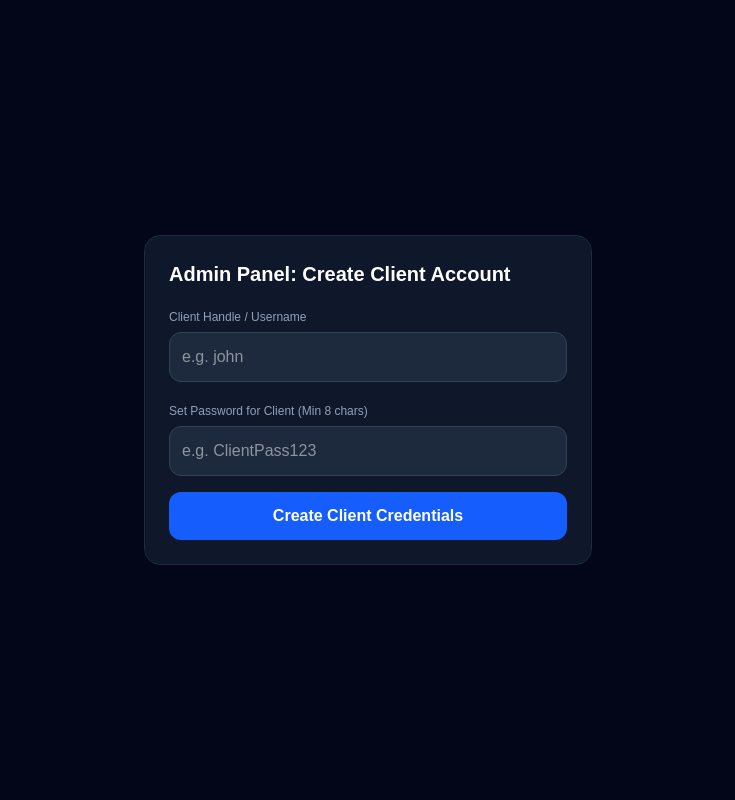
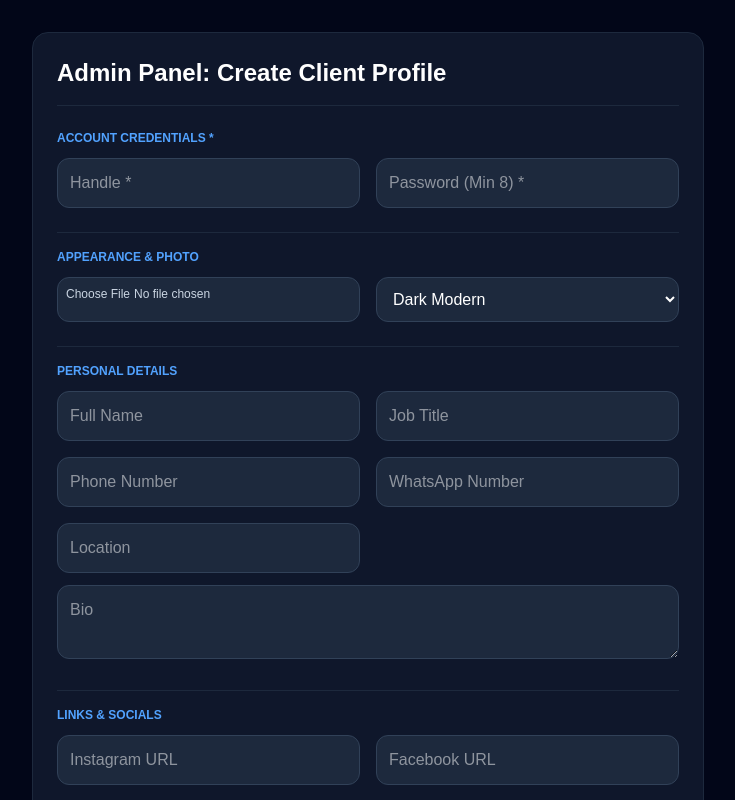
Before and after one commit to michu846/nexxconnect, a Next.js app: page /admin in a window 1280 px wide. Shown: the top 800 px of the page, without its empty margins (272-1007 px from the left). Built offline with nearby package versions, Linux system fonts and the light colour scheme.

Commit message:
Add WhatsApp, Google Reviews, Payment Link, and full admin field mapping

```diff
--- a/app/admin/page.tsx
+++ b/app/admin/page.tsx
@@ -5,7 +5,37 @@ import { useState } from 'react';
 export default function AdminPage() {
   const [handle, setHandle] = useState('');
   const [password, setPassword] = useState('');
+  const [fullName, setFullName] = useState('');
+  const [jobTitle, setJobTitle] = useState('');
+  const [phone, setPhone] = useState('');
+  const [whatsapp, setWhatsapp] = useState('');
+  const [location, setLocation] = useState('');
+  const [bio, setBio] = useState('');
+  const [theme, setTheme] = useState('dark');
+  const [avatarUrl, setAvatarUrl] = useState('');
+
+  // Links
+  const [facebook, setFacebook] = useState('');
+  const [instagram, setInstagram] = useState('');
+  const [linkedin, setLinkedin] = useState('');
+  const [website, setWebsite] = useState('');
+  const [googleReviews, setGoogleReviews] = useState('');
+  const [paymentLink, setPaymentLink] = useState('');
+
   const [loading, setLoading] = useState(false);
+
+  const handleImageUpload = (e: React.ChangeEvent<HTMLInputElement>) => {
+    const file = e.target.files?.[0];
+    if (file) {
+      if (file.size > 2 * 1024 * 1024) {
+        alert('Image size must be under 2MB');
+        return;
+      }
+      const reader = new FileReader();
+      reader.onloadend = () => setAvatarUrl(reader.result as string);
+      reader.readAsDataURL(file);
+    }
+  };
 
   const handleCreateClient = async (e: React.FormEvent) => {
     e.preventDefault();
@@ -15,62 +45,97 @@ export default function AdminPage() {
       const res = await fetch('/api/admin/create-user', {
         method: 'POST',
         headers: { 'Content-Type': 'application/json' },
-        body: JSON.stringify({ handle, password }),
+        body: JSON.stringify({
+          handle,
+          password,
+          full_name: fullName,
+          job_title: jobTitle,
+          phone,
+          whatsapp,
+          location,
+          bio,
+          theme,
+          avatar_url: avatarUrl,
+          facebook,
+          instagram,
+          linkedin,
+          website,
+          google_reviews: googleReviews,
+          payment_link: paymentLink,
+        }),
       });
 
-      const data = await res.json().catch(() => null);
+      const data = await res.json();
 
       if (res.ok && data?.success) {
-        alert(`Account created successfully!\n\nHandle: ${data.handle}\nPassword: ${password}`);
-        setHandle('');
-        setPassword('');
+        alert(`Account Created Successfully!\nLive Link: https://nexxconnect.vercel.app/${data.handle}`);
+        setHandle(''); setPassword(''); setFullName(''); setJobTitle(''); setPhone(''); setWhatsapp(''); setLocation(''); setBio(''); setAvatarUrl(''); setFacebook(''); setInstagram(''); setLinkedin(''); setWebsite(''); setGoogleReviews(''); setPaymentLink('');
       } else {
-        alert(`Error: ${data?.error || `Server responded with status ${res.status}`}`);
+        alert(`Error: ${data?.error || 'Failed to create account'}`);
       }
     } catch (err: any) {
-      alert(`Client Network Error: ${err.message || 'Failed to reach API endpoint'}`);
+      alert(`Network Error: ${err.message}`);
     } finally {
       setLoading(false);
     }
   };
 
   return (
-    <div className="min-h-screen bg-slate-950 text-white flex items-center justify-center p-4">
-      <form onSubmit={handleCreateClient} className="w-full max-w-md bg-slate-900 border border-slate-800 p-6 rounded-2xl space-y-4">
-        <h1 className="text-xl font-bold">Admin Panel: Create Client Account</h1>
+    <div className="min-h-screen bg-slate-950 text-white p-4 sm:p-8 flex flex-col items-center">
+      <div className="w-full max-w-2xl bg-slate-900 border border-slate-800 p-6 rounded-2xl space-y-6">
+        <h1 className="text-2xl font-bold border-b border-slate-800 pb-4">Admin Panel: Create Client Profile</h1>
 
-        <div>
-          <label className="text-xs text-slate-400">Client Handle / Username</label>
-          <input
-            type="text"
-            placeholder="e.g. john"
-            value={handle}
-            onChange={(e) => setHandle(e.target.value)}
-            required
-            className="w-full p-3 bg-slate-800 rounded-xl border border-slate-700 mt-1 text-white"
-          />
-        </div>
+        <form onSubmit={handleCreateClient} className="space-y-6">
+          <div className="space-y-3">
+            <h2 className="text-xs font-bold text-blue-400 uppercase">Account Credentials *</h2>
+            <div className="grid grid-cols-1 sm:grid-cols-2 gap-4">
+              <input type="text" placeholder="Handle *" value={handle} onChange={(e) => setHandle(e.target.value)} required className="p-3 bg-slate-800 rounded-xl border border-slate-700 text-white" />
+              <input type="text" placeholder="Password (Min 8) *" value={password} onChange={(e) => setPassword(e.target.value)} required className="p-3 bg-slate-800 rounded-xl border border-slate-700 text-white" />
+            </div>
+          </div>
 
-        <div>
-          <label className="text-xs text-slate-400">Set Password for Client (Min 8 chars)</label>
-          <input
-            type="text"
-            placeholder="e.g. ClientPass123"
-            value={password}
-            onChange={(e) => setPassword(e.target.value)}
-            required
-            className="w-full p-3 bg-slate-800 rounded-xl border border-slate-700 mt-1 text-white"
-          />
-        </div>
+          <div className="space-y-3 pt-4 border-t border-slate-800">
+            <h2 className="text-xs font-bold text-blue-400 uppercase">Appearance & Photo</h2>
+            <div className="grid grid-cols-1 sm:grid-cols-2 gap-4">
+              <input type="file" accept="image/*" onChange={handleImageUpload} className="p-2 bg-slate-800 rounded-xl border border-slate-700 text-xs text-slate-300" />
+              <select value={theme} onChange={(e) => setTheme(e.target.value)} className="p-3 bg-slate-800 rounded-xl border border-slate-700 text-white">
+                <option value="dark">Dark Modern</option>
+                <option value="glass">Glassmorphism</option>
+                <option value="light">Minimal Light</option>
+                <option value="neon">Cyber Neon</option>
+              </select>
+            </div>
+          </div>
 
-        <button
-          type="submit"
-          disabled={loading}
-          className="w-full py-3 bg-blue-600 hover:bg-blue-500 font-semibold rounded-xl transition text-white"
-        >
-          {loading ? 'Creating Account...' : 'Create Client Credentials'}
-        </button>
-      </form>
+          <div className="space-y-3 pt-4 border-t border-slate-800">
+            <h2 className="text-xs font-bold text-blue-400 uppercase">Personal Details</h2>
+            <div className="grid grid-cols-1 sm:grid-cols-2 gap-4">
+              <input type="text" placeholder="Full Name" value={fullName} onChange={(e) => setFullName(e.target.value)} className="p-3 bg-slate-800 rounded-xl border border-slate-700 text-white" />
+              <input type="text" placeholder="Job Title" value={jobTitle} onChange={(e) => setJobTitle(e.target.value)} className="p-3 bg-slate-800 rounded-xl border border-slate-700 text-white" />
+              <input type="text" placeholder="Phone Number" value={phone} onChange={(e) => setPhone(e.target.value)} className="p-3 bg-slate-800 rounded-xl border border-slate-700 text-white" />
+              <input type="text" placeholder="WhatsApp Number" value={whatsapp} onChange={(e) => setWhatsapp(e.target.value)} className="p-3 bg-slate-800 rounded-xl border border-slate-700 text-white" />
+              <input type="text" placeholder="Location" value={location} onChange={(e) => setLocation(e.target.value)} className="p-3 bg-slate-800 rounded-xl border border-slate-700 text-white" />
+            </div>
+            <textarea placeholder="Bio" value={bio} onChange={(e) => setBio(e.target.value)} rows={2} className="w-full p-3 bg-slate-800 rounded-xl border border-slate-700 text-white" />
+          </div>
+
+          <div className="space-y-3 pt-4 border-t border-slate-800">
+            <h2 className="text-xs font-bold text-blue-400 uppercase">Links & Socials</h2>
+            <div className="grid grid-cols-1 sm:grid-cols-2 gap-4">
+              <input type="text" placeholder="Instagram URL" value={instagram} onChange={(e) => setInstagram(e.target.value)} className="p-3 bg-slate-800 rounded-xl border border-slate-700 text-white" />
+              <input type="text" placeholder="Facebook URL" value={facebook} onChange={(e) => setFacebook(e.target.value)} className="p-3 bg-slate-800 rounded-xl border border-slate-700 text-white" />
+              <input type="text" placeholder="LinkedIn URL" value={linkedin} onChange={(e) => setLinkedin(e.target.value)} className="p-3 bg-slate-800 rounded-xl border border-slate-700 text-white" />
+              <input type="text" placeholder="Website URL" value={website} onChange={(e) => setWebsite(e.target.value)} className="p-3 bg-slate-800 rounded-xl border border-slate-700 text-white" />
+              <input type="text" placeholder="Google Reviews Link" value={googleReviews} onChange={(e) => setGoogleReviews(e.target.value)} className="p-3 bg-slate-800 rounded-xl border border-slate-700 text-white" />
+              <input type="text" placeholder="Payment / UPI Link" value={paymentLink} onChange={(e) => setPaymentLink(e.target.value)} className="p-3 bg-slate-800 rounded-xl border border-slate-700 text-white" />
+            </div>
+          </div>
+
+          <button type="submit" disabled={loading} className="w-full py-4 bg-blue-600 font-bold rounded-xl text-white">
+            {loading ? 'Creating...' : 'Create Account & Save All Fields'}
+          </button>
+        </form>
+      </div>
     </div>
   );
 }
--- a/app/api/admin/create-user/route.tsx
+++ b/app/api/admin/create-user/route.tsx
@@ -5,52 +5,32 @@ export async function POST(req: Request) {
   const url = (process.env.NEXT_PUBLIC_SUPABASE_URL || '').trim();
   const key = (process.env.SUPABASE_SERVICE_ROLE_KEY || '').trim();
 
-  if (!url || !key) {
-    return NextResponse.json({ error: 'Server misconfiguration: Missing Envs' }, { status: 500 });
-  }
+  if (!url || !key) return NextResponse.json({ error: 'Missing Envs' }, { status: 500 });
 
   const supabase = createClient(url, key);
 
   try {
     const body = await req.json();
     const {
-      handle,
-      password,
-      full_name,
-      job_title,
-      phone,
-      location,
-      bio,
-      theme,
-      avatar_url,
-      facebook,
-      instagram,
-      linkedin,
-      website,
+      handle, password, full_name, job_title, phone, whatsapp, location, bio, theme, avatar_url, facebook, instagram, linkedin, website, google_reviews, payment_link
     } = body;
 
     const cleanHandle = handle.toLowerCase().trim();
     const email = `${cleanHandle}@nexxconnect.internal`;
 
-    // 1. Create Auth User
     const { data: authData, error: authError } = await supabase.auth.admin.createUser({
-      email,
-      password,
-      email_confirm: true,
+      email, password, email_confirm: true,
     });
 
-    if (authError) {
-      return NextResponse.json({ error: authError.message }, { status: 400 });
-    }
+    if (authError) return NextResponse.json({ error: authError.message }, { status: 400 });
 
-    // 2. Insert Complete Card Record
-    const { error: dbError } = await supabase.from('cards').insert([
-      {
+    const { error: dbError } = await supabase.from('cards').insert([{
       user_id: authData.user.id,
       handle: cleanHandle,
       full_name: full_name || cleanHandle,
       job_title: job_title || '',
       phone: phone || '',
+      whatsapp: whatsapp || '',
       location: location || '',
       bio: bio || '',
       theme: theme || 'dark',
@@ -59,8 +39,9 @@ export async function POST(req: Request) {
       instagram: instagram || '',
       linkedin: linkedin || '',
       website: website || '',
-      },
-    ]);
+      google_reviews: google_reviews || '',
+      payment_link: payment_link || '',
+    }]);
 
     if (dbError) {
       await supabase.auth.admin.deleteUser(authData.user.id);
@@ -69,6 +50,6 @@ export async function POST(req: Request) {
 
     return NextResponse.json({ success: true, handle: cleanHandle });
   } catch (err: any) {
-    return NextResponse.json({ error: `Server exception: ${err.message}` }, { status: 500 });
+    return NextResponse.json({ error: err.message }, { status: 500 });
   }
 }
```
Lines whose indentation alone changed are shown as unchanged.
